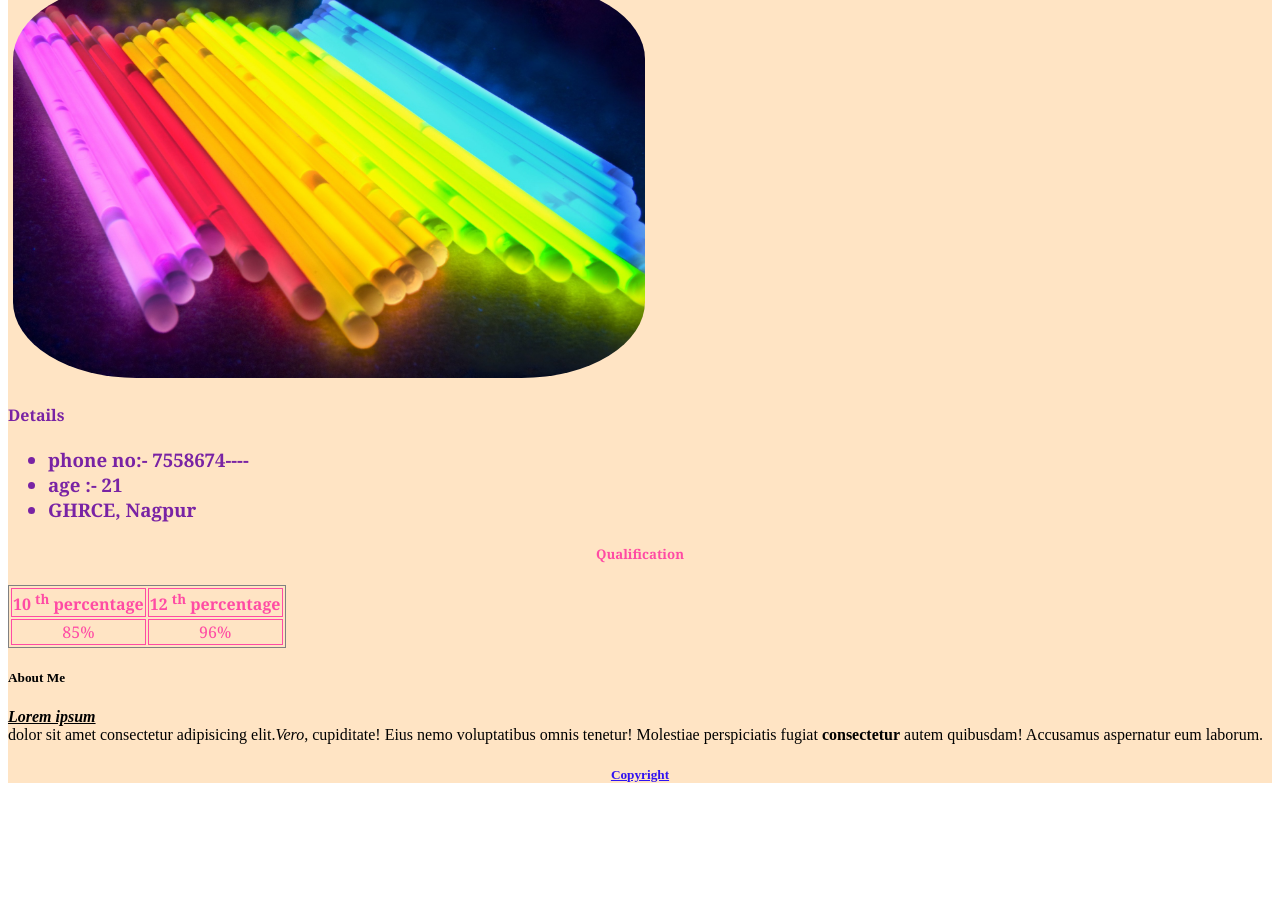
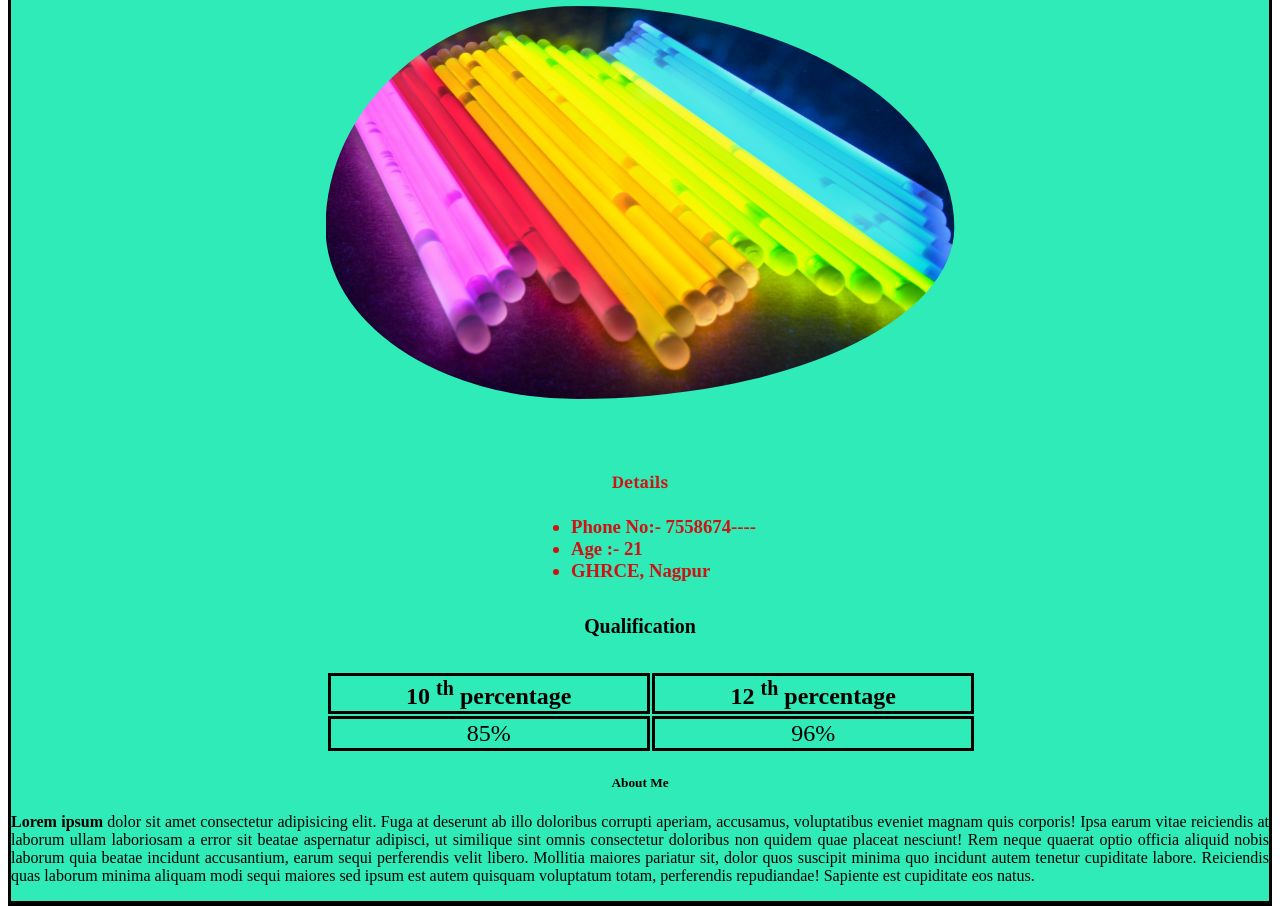
Before and after one commit to Shyamnair488/Daily-WEBD-data, a plain HTML site: page Day 2/HW/indexHW.html in a window 1280 px wide. Shown: the part 134-1040 px from the top of the page. Before the commit the page ends 939 px from the top, so only its background shows below. Drawn offline with Linux system fonts and the light colour scheme.

Commit message:
first commits

```diff
--- a/Day 2/HW/Style.css
+++ b/Day 2/HW/Style.css
@@ -1,5 +1,14 @@
 header{
     text-align: center;
+    border: solid black;
+    font-size: xx-large;
+    background-color: rgb(46, 259, 186)
+
+}
+
+.start{
+    background-color: rgb(46, 235, 184);
+    border: solid;
 }
 h1
 {
@@ -9,37 +18,73 @@ h1
 }
 
 img{
-    border-radius: 20%;
+    size: 2px;
+
+    border-radius: 100%;
     display: block;
     width: 50%;
-    padding: 5px;
+    padding-left: 25%;
+    padding-right: 15%;
+    padding-bottom: 50px;
+}
 
-}
-.detail{
-    align-content: end;
-    color:rgb(121, 35, 164);
+h4{
+    padding: 1px;
+    text-align: center;
+    color: rgb(207, 18, 18);
     font-family: Georgia, 'Times New Roman', Times, serif;
 
 }
+
+ul{
+    padding-left: 560px;
+    color:rgb(207, 18, 18);
+}
+
+
+
 .qualification
 {
     text-align: center;
-    color:rgb(1991, 75, 164)
+    text-overflow: initial;
+    align-items: center;
+    font-size:x-large;
+    color:black
 
 }
-table,td,th
+table
 {
     text-align: center;
-    border-style: solid ;
     border-width: 1px;
+    align-items: center;
+    padding-left: 25%;
+    padding-right: 15%;
+}
+
+td,th{
+    text-align: center;
+    border-width: 1px;
+    padding-left: 2cm;
+    padding-right: 2cm;
+    border: solid black;
+
 }
 
 footer {
     text-align: center;
     color: #3012f1;
+    border: solid black;
+    background-color: rgb(46, 259, 186);
 
  }
 
-.start{
-    background-color: bisque;
+
+
+.aboutme
+{
+    text-align: center;
 }
+.content{
+    text-align: justify;
+
+}
--- a/Day 2/HW/indexHW.html
+++ b/Day 2/HW/indexHW.html
@@ -7,8 +7,8 @@
         <link rel="stylesheet" href="Style.css">
     </head>
     <body>
+        <header>MY Resume</header>
         <div class="start">
-    <header>MY Resume</header>
             <h1>Shyam Nair</h1>
             <div class="image">
                 <img src="118761.jpg" alt="image">
@@ -17,8 +17,8 @@
                 <h4>Details</h4>
                 <h3>
                     <ul>
-                <li>phone no:- 7558674----</li>
-                <li>age :- 21</li>
+                        <li>Phone No:- 7558674----</li>
+                        <li>Age :- 21</li>
                         <li>GHRCE, Nagpur</li>
                     </ul>
                 </h3>
@@ -41,13 +41,15 @@
                 </div>
 
             </div>
+            <div class>
+                <h5 class="aboutme">About Me</h5>
                 <div class="content">
-        <h5>About Me</h5>
-        <p><b><i><u>Lorem ipsum</u></i></b> <br>  dolor sit amet consectetur adipisicing elit.<i>Vero</i>, cupiditate! Eius nemo voluptatibus omnis tenetur! Molestiae perspiciatis fugiat <b>consectetur</b> autem quibusdam! Accusamus aspernatur eum laborum.</p>
+                    <p><b>Lorem ipsum</b> dolor sit amet consectetur adipisicing elit. Fuga at deserunt ab illo doloribus corrupti aperiam, accusamus, voluptatibus eveniet magnam quis corporis! Ipsa earum vitae reiciendis at laborum ullam laboriosam a error sit beatae aspernatur adipisci, ut similique sint omnis consectetur doloribus non quidem quae placeat nesciunt! Rem neque quaerat optio officia aliquid nobis laborum quia beatae incidunt accusantium, earum sequi perferendis velit libero. Mollitia maiores pariatur sit, dolor quos suscipit minima quo incidunt autem tenetur cupiditate labore. Reiciendis quas laborum minima aliquam modi sequi maiores sed ipsum est autem quisquam voluptatum totam, perferendis repudiandae! Sapiente est cupiditate eos natus.</p>
+                </div>
+            </div>
         </div>
         <footer>
             <h5><u>Copyright</u></h5>
         </footer>
-</div>
     </body>
 </html>
```
Also changed, not shown: Day 3/index.html (+56 -26 lines). Lines whose indentation alone changed are shown as unchanged.
